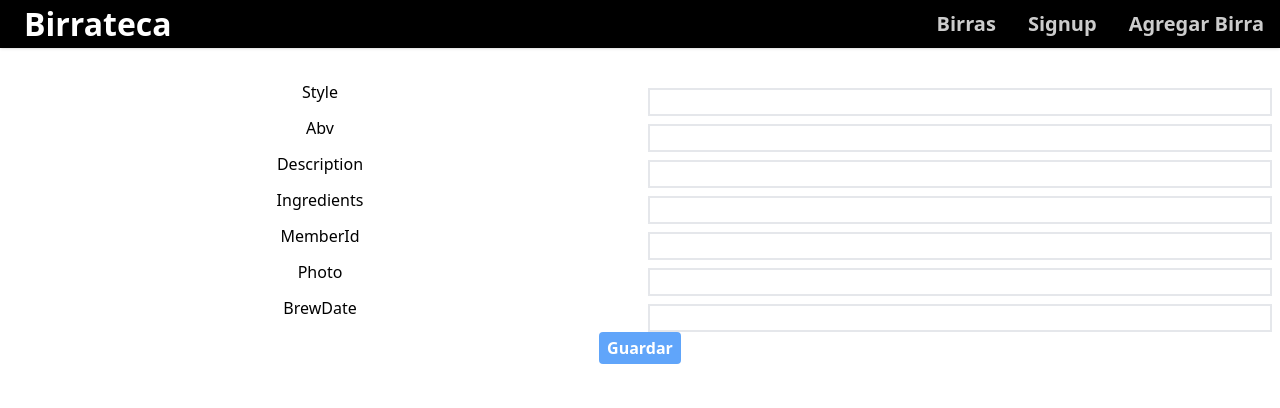
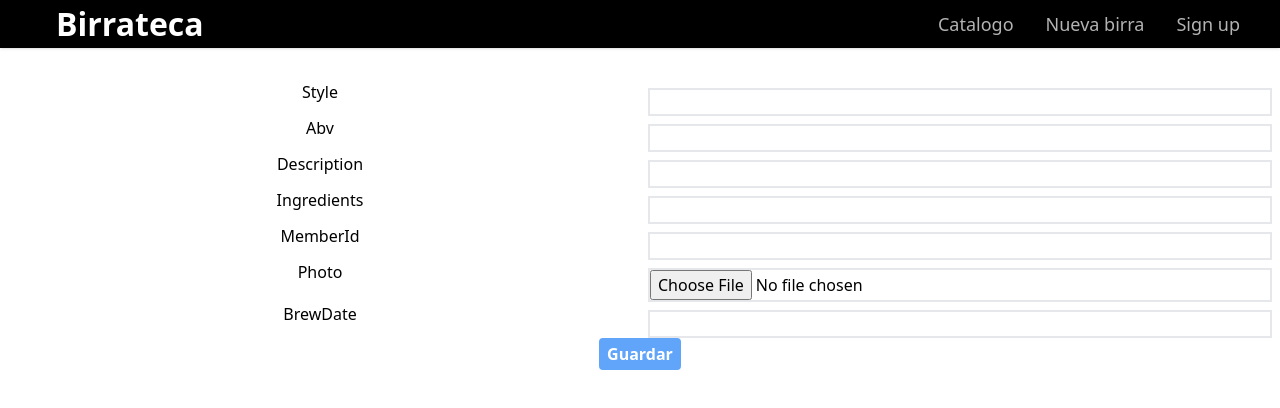
Before and after one commit to NachoVidal27/birrateca_front_end, a React (Create React App) app: page /birra-form in a window 1280 px wide. Shown: the top 408 px of the page. Built offline with nearby package versions, Linux system fonts and the light colour scheme.

Commit message:
axios conectado para traer las birras

```diff
--- a/package.json
+++ b/package.json
@@ -6,6 +6,7 @@
     "@testing-library/jest-dom": "^5.16.5",
     "@testing-library/react": "^13.4.0",
     "@testing-library/user-event": "^13.5.0",
+    "axios": "^1.4.0",
     "react": "^18.2.0",
     "react-dom": "^18.2.0",
     "react-router-dom": "^6.14.0",
--- a/src/components/BeerCard.jsx
+++ b/src/components/BeerCard.jsx
@@ -1,12 +1,12 @@
 import React from "react";
 
-function BeerCard({ photo, name, abv, date, description }) {
+function BeerCard({ photo, style, abv, date, description }) {
   return (
-    <div className="w-[275px] sm:w-[250px] bg-cream-light h-[550px] mx-auto rounded  ">
+    <div className="w-[275px] sm:w-[250px] bg-cream-light h-[550px] mx-auto rounded mb-8 ">
       <img src={photo} alt="" className="h-[300px] w-full mx-auto rounded-t" />
       <div className="h-[195px]">
         <h4 className="text-xl font-semibold mt-2">
-          {name} - {abv}
+          {style} - {abv}
         </h4>
         <h6 className="text-xs font-">Fecha de elaboración {date}</h6>
         <h5 className="text-xs text-start mx-6 mt-2">{description}</h5>
--- a/src/components/Navbar.jsx
+++ b/src/components/Navbar.jsx
@@ -45,9 +45,9 @@ function Navbar() {
         <div className="flex justify-between items-center">
           <span
             id="navbarTitle"
-            className=" font-bold text-white   cursor-pointer ms-6 "
+            className=" font-bold text-white   cursor-pointer ms-10 "
           >
-            <a href="/" className="text-[2rem]">
+            <a href="/" className="text-[2rem] ms-4">
               Birrateca
             </a>
           </span>
@@ -62,27 +62,28 @@ function Navbar() {
           <li className="mx-4 my-6 md:my-0">
             <Link
               to="/birras"
-              className="text-xl text-white opacity-80 hover:opacity-100   duration-300 cursor-pointer font-semibold"
+              className="text-lg text-white opacity-70 hover:opacity-100   duration-300 cursor-pointer font-medium"
             >
-              Birras
+              Catalogo
+            </Link>
+          </li>
+          <li className="mx-4 my-6 md:my-0">
+            <Link
+              to="/birra-form"
+              className="text-lg text-white opacity-70 hover:opacity-100   duration-300 cursor-pointer font-medium"
+            >
+              Nueva birra
             </Link>
           </li>
           <li className="mx-4 my-6 md:my-0">
             <Link
               to="/signup"
-              className="text-xl text-white opacity-80 hover:opacity-100   duration-300 cursor-pointer font-semibold"
+              className="text-lg text-white opacity-70 hover:opacity-100   duration-300 cursor-pointer font-medium me-6"
             >
-              Signup
+              Sign up
             </Link>
           </li>
-          <li className="mx-4 my-6 md:my-0">
-            <Link
-              to="/birra-form"
-              className="text-xl text-white opacity-80 hover:opacity-100   duration-300 cursor-pointer font-semibold"
-            >
-              Agregar Birra
-            </Link>
-          </li>
+
           {/* <button className="text-xl px-3 py-2 mx-4 md:my-0 font-semibold bg-secondary rounded text-white  hover:border-0 hover:border-white hover:bg-secondary-light hover:text-primary duration-500 cursor-pointer">
             Contacto
           </button>{" "} */}
--- a/src/db.js
+++ b/src/db.js
@@ -11,7 +11,7 @@ const birras = [
     abv: "8.3%",
     description:
       "A deep reddish-copper, moderately strong, malty, complex Trappist ale with rich malty flavors, dark or dried fruit esters, and light alcohol blended together in a malty presentation that still finishes fairly dry.",
-    date: "10/10/2023",
+    date: "10/4/2023",
   },
   {
     id: 2,
@@ -19,26 +19,26 @@ const birras = [
     name: "IPA",
     abv: "5.3%",
     description:
-      "A deep reddish-copper, moderately strong, malty, complex Trappist ale with rich malty flavors, dark or dried fruit esters, and light alcohol blended together in a malty presentation that still finishes fairly dry.",
-    date: "10/10/2023",
+      "A decidedly hoppy and bitter, moderately strong American pale ale. The balance is hop-forward, with a clean fermentation profile, dryish finish, and clean, supporting malt allowing a creative range of hop character to shine through.",
+    date: "10/4/2023",
   },
   {
     id: 3,
     photo: guiness,
     name: "Guinness",
-    abv: "2.3%",
+    abv: "6.3%",
     description:
-      "A deep reddish-copper, moderately strong, malty, complex Trappist ale with rich malty flavors, dark or dried fruit esters, and light alcohol blended together in a malty presentation that still finishes fairly dry.",
-    date: "10/10/2023",
+      "A moderate-strength brown beer with a restrained roasty character and bitterness. May have a range of roasted flavors, generally without burnt qualities, and often has a chocolate-caramel-malty profile.",
+    date: "10/3/2023",
   },
   {
     id: 4,
     photo: pilsen,
-    name: "Irish Stout",
-    abv: "10.3%",
+    name: "German Pilsen",
+    abv: "4.3%",
     description:
-      "A deep reddish-copper, moderately strong, malty, complex Trappist ale with rich malty flavors, dark or dried fruit esters, and light alcohol blended together in a malty presentation that still finishes fairly dry.",
-    date: "10/10/2023",
+      "A light-bodied, bottom-fermented bitter German beer showing excellent head retention and an elegant, floral hop aroma. Crisp, clean, and refreshing, a German Pils showcases the finest quality German malt and hops.",
+    date: "10/2/2023",
   },
 ];
 
--- a/src/routes/AddBeer.jsx
+++ b/src/routes/AddBeer.jsx
@@ -145,7 +145,7 @@ function AddBeer() {
           <label htmlFor="photo">Photo</label>
           <input
             className="border-2 mt-2 mx-2"
-            type="text"
+            type="file"
             onChange={handlePhoto}
             value={newBeer.photo}
           />
--- a/src/routes/Beers.jsx
+++ b/src/routes/Beers.jsx
@@ -1,19 +1,39 @@
 import React from "react";
 import BeerCard from "../components/BeerCard";
 import birras from "../db";
+import { useState, useEffect } from "react";
+import { getAllBeers } from "../services/getAllBeers";
 
 console.log(birras);
 
 function Beers() {
+  const [beers, setBeers] = useState([]);
+  const [loading, setLoading] = useState(false);
+
+  useEffect(() => {
+    setLoading(true);
+    getAllBeers().then((data) => {
+      setBeers(data);
+      setLoading(false);
+    });
+  }, []);
+
   return (
     <div className="mt-12">
-      <h2 className="text-start ps-6 pt-8 font-semibold mb-6">Disponibles</h2>
-      <div className="grid grid-cols-1 sm:grid-cols-2 md:grid-cols-3 lg:grid-cols-4 gap-6 mx-6">
-        {birras.map((birra) => (
+      <h2 className=" ps-6 pt-8 text-[1.5rem] font-bold  mb-6 text-center">
+        Disponibles
+      </h2>
+      {loading ? (
+        <h2 className="bg-red-500 text-white font-bold">"Cargando..."</h2>
+      ) : (
+        ""
+      )}
+      <div className="grid grid-cols-1 sm:grid-cols-2 md:grid-cols-3 lg:grid-cols-4 gap-6 md:gap-4 lg:gap-2 ">
+        {beers.map((birra) => (
           <BeerCard
             key={birra.id}
             photo={birra.photo}
-            name={birra.name}
+            style={birra.style}
             abv={birra.abv}
             description={birra.description}
             date={birra.date}
--- /dev/null
+++ b/src/services/getAllBeers.js
@@ -0,0 +1,9 @@
+import axios from "axios";
+
+export const getAllBeers = () => {
+  return axios.get("http://localhost:8000/beers").then((response) => {
+    const { data } = response;
+    console.log(data);
+    return data;
+  });
+};
```
Also changed, not shown: 1 other file (tests, documents, lock files or other folders).
